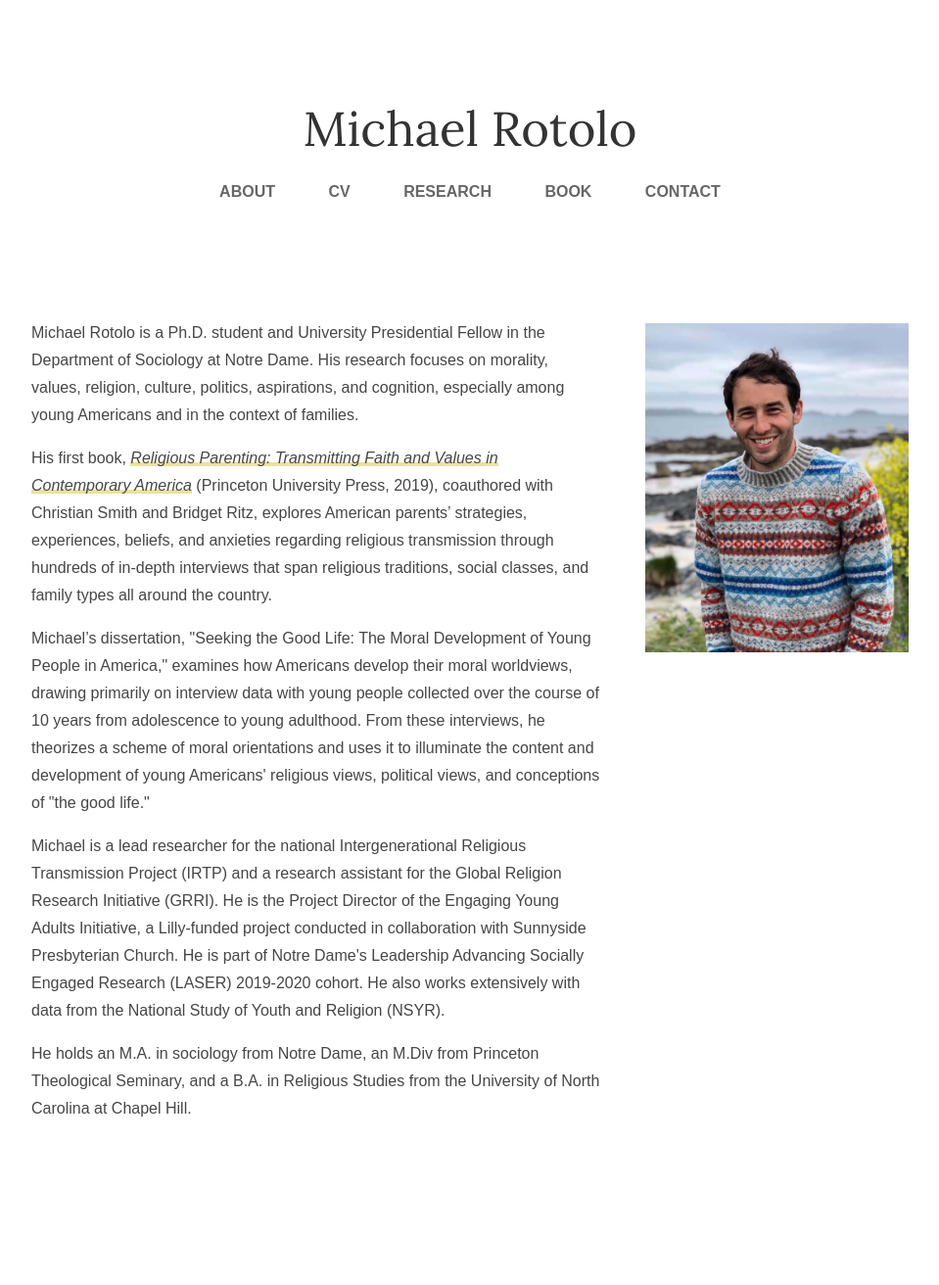
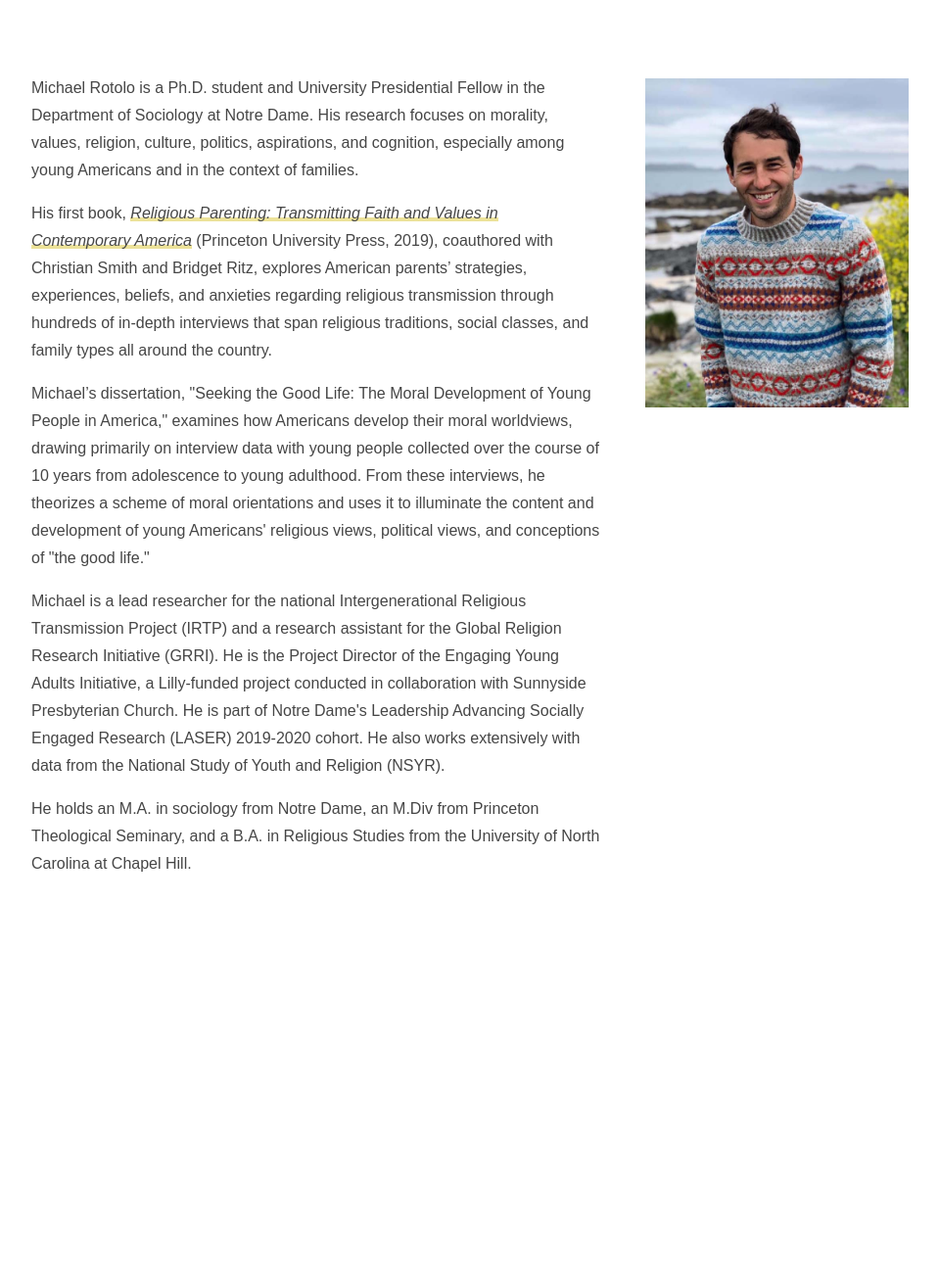
Before and after one commit to michaelrotolo/github.io, a Jekyll site: the page built from index.html, in a window 1280 px wide. Shown: the whole page at 98% size, without its empty margins (160-1119 px from the left). Built offline with Jekyll 4.4.1, drawn with Linux system fonts in a browser that asks for light colours; some web fonts are replaced; after the commit the page ends 1062 px from its top, so only the background shows below that.

Commit message:
Update default.html

```diff
--- a/_layouts/default.html
+++ b/_layouts/default.html
@@ -10,18 +10,8 @@
 			<script type="text/javascript" src="/js/site.js"></script>
 		</head>
 		<body>
-			{% assign current = page.url | downcase | split: '/' %}
 
-			<nav>
-				<h1><a href="/">Michael Rotolo</a></h1>
-	    		<ul id="navbar">
-	        		<li><a href="/" id="about-link" class="current-white"}>About</a></li>
-		        	<li><a href="/cv" id="cv-link" {% if current[1] == 'cv' %}class='current'{% endif %}>CV</a></li>
-	        		<li><a href="/research" id="research-link" {% if current[1] == 'research' %}class='current'{% endif %}>Research</a></li>
-				<li><a href="/book" id="book-link" {% if current[1] == 'book' %}class='current'{% endif %}>Book</a></li>
-				<li><a href="/contact/" id="contact-link" {% if current[1] == 'contact' %}class='current'{% endif %}>Contact</a></li>
-	    		</ul>
-			</nav>
+
 			<div class="container">
 
 			{{ content }}
```
